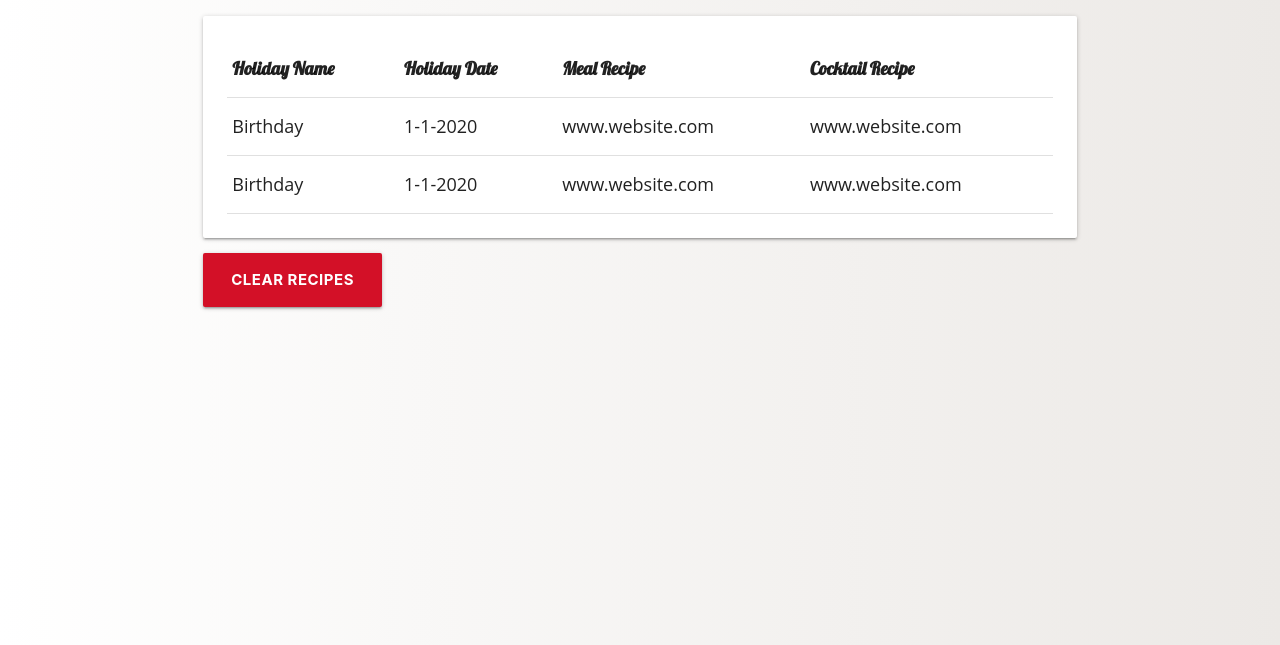
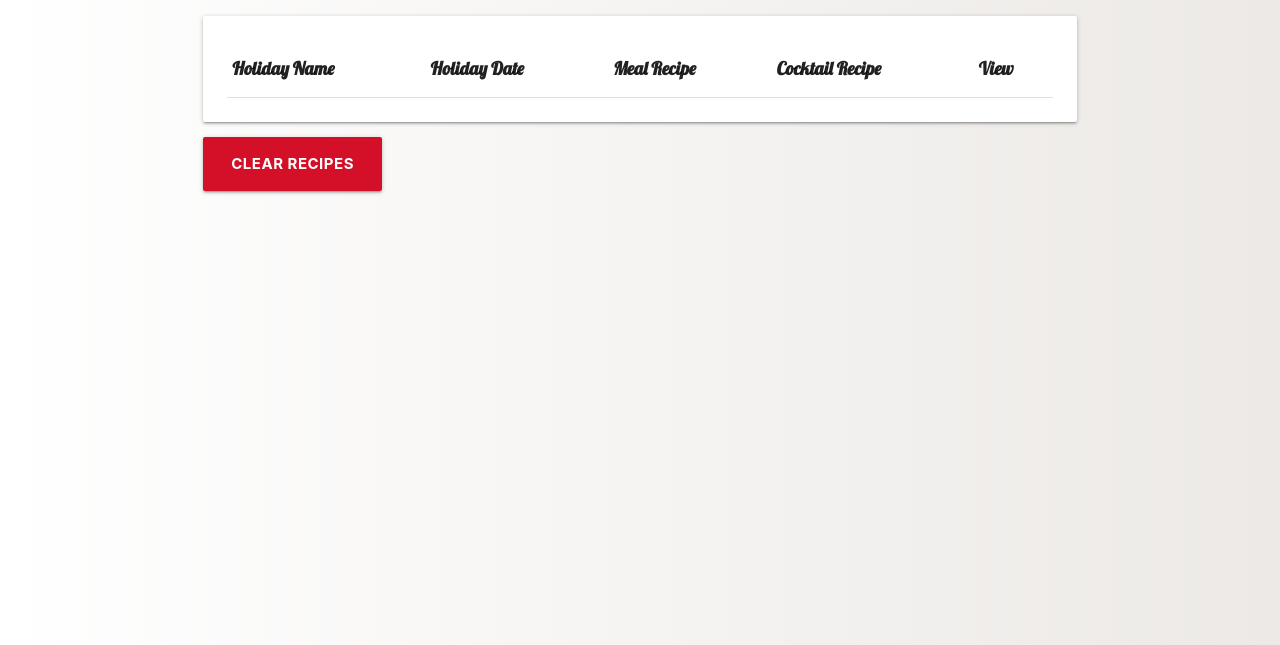
Before and after one commit to nwsanfor24/holiday-meal-planner, a plain HTML site: page saved.html in a window 1280 px wide. Shown: the part 155-800 px from the top of the page. Drawn offline with nearby package versions, Linux system fonts and the light colour scheme.

Commit message:
Adjusted table for new format

```diff
--- a/saved.html
+++ b/saved.html
@@ -59,21 +59,10 @@
                 <th>Holiday Date</th>
                 <th>Meal Recipe</th>
                 <th>Cocktail Recipe</th>
+                <th>View</th>
               </tr>
             </thead>
-            <tbody>
-              <tr>
-                <td>Birthday</td>
-                <td id="date">1-1-2020</td>
-                <td>www.website.com</td>
-                <td>www.website.com</td>
-              </tr>
-              <tr>
-                <td>Birthday</td>
-                <td>1-1-2020</td>
-                <td>www.website.com</td>
-                <td>www.website.com</td>
-              </tr>
+            <tbody class="savedTable">
             </tbody>
           </table>
         </div>
```
